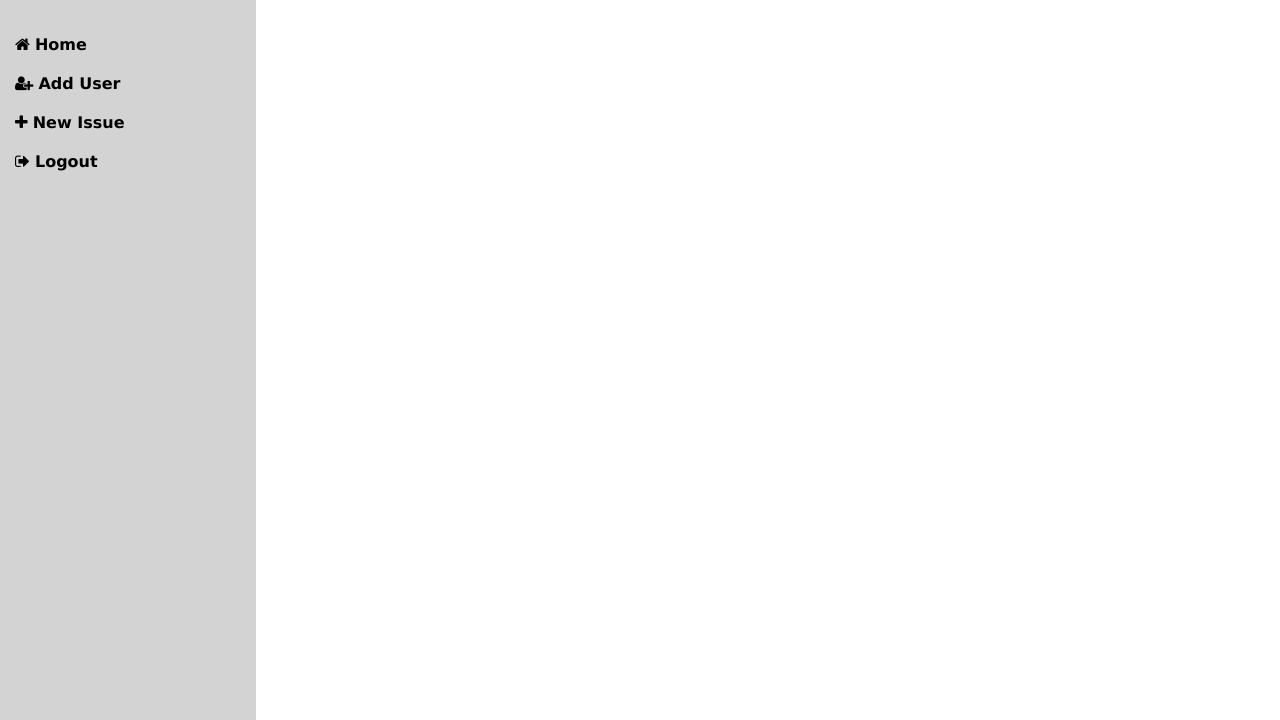
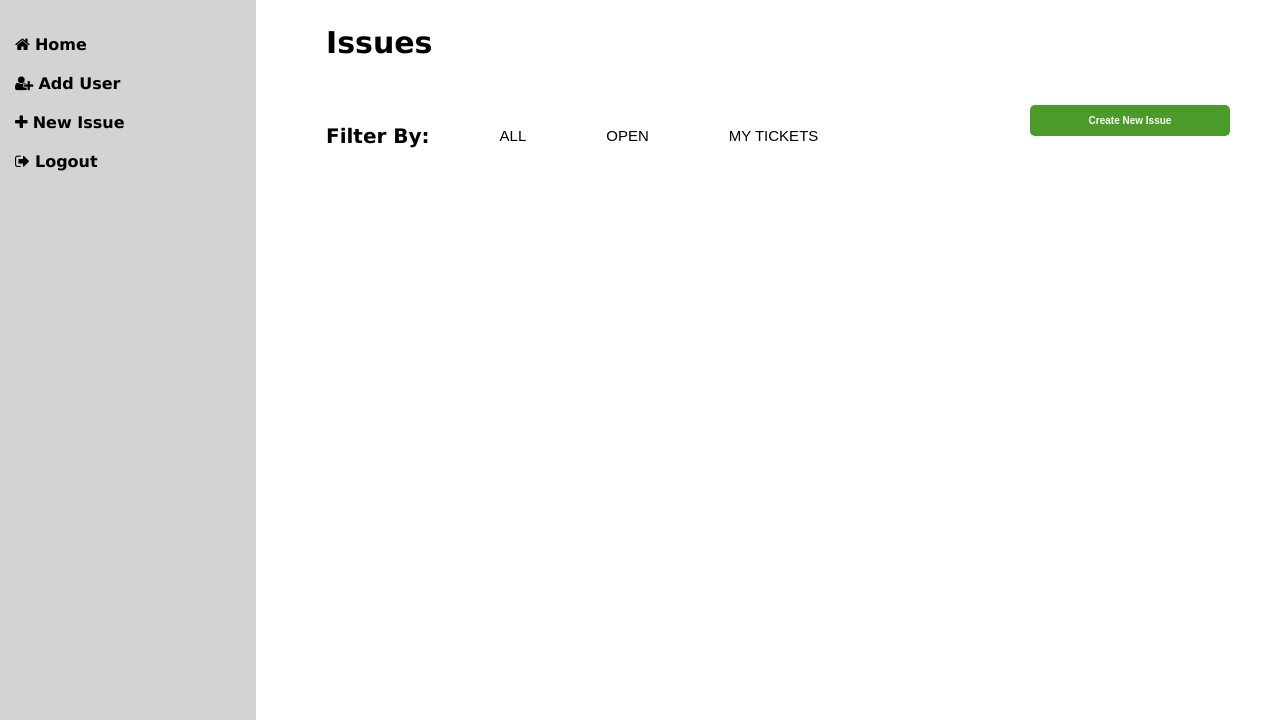
Before and after one commit to Coder-Jon014/info2180-project2, a PHP site: page /homeScreen.html in a window 1280 px wide. Shown: the part 80-800 px from the top of the page. Run offline with PHP 8.4, Linux system fonts and the light colour scheme.

Commit message:
Updated html and css files

```diff
--- a/homeScreen.html
+++ b/homeScreen.html
@@ -41,9 +41,22 @@
       </div>
     </div>
 
-      <div id="result">
-        <!--Table will be appear here-->
-      </div>
+    <!--Main Content-->
+
+     <div class= "main-content">
+        <div class = mainIssues>
+          <h2>Issues</h2><a href="Issuemaker.html"><button type="issue" id="issue" class="issueButton"> Create New Issue </button></a>
+        </div><br>
+        <div class = "filterbtns">
+          <h3>Filter By: </h3>
+          <button type="allissue" id="allissue">ALL</button>
+          <button type="openissue" id="openissue">OPEN</button>
+          <button type="ticket" id="ticket">MY TICKETS</button>
+        </div>
+        <div id = "result">
+          <!--Table will be appear here-->
+        </div>
+    </div>
     </div>
   </body>
 </html>
--- a/styles.css
+++ b/styles.css
@@ -161,48 +161,62 @@ select {
   cursor: pointer;
 }
 
-#allissue {
-  background-color: white; /* Blue */
-  border: none;
-  color: black;
-  padding-left: 25px;
-  padding-right: 25px;
-  padding-top: 2px;
-  padding-bottom: 2px;
-  text-decoration: none;
-  display: inline-block;
-  font-size: 20px;
-  font-family: "Times New Roman", Times, serif;
-  border-radius: 5px;
-  cursor: pointer;
+.mainIssues h2{
+  padding-left: 70px;
+  font-size: 30px;
+
 }
 
-#openissue {
+.issueButton{
+  margin-top: 20px;
+  border: none;
+  border-radius: 5px;
+  padding: 10px 0px 10px 0px;
+  width: 200px;
+  background-color: #4c9a2a;
+  color: #ffffff;
+  font-weight: bold;
+  margin-right: 50px;
+  float:right;
+  cursor: pointer;
+
+}
+
+.issueButton:hover{
+  background-color: #196139;
+
+}
+
+.filterbtns {
+  display: flex;
+  flex-direction: row;
+  grid-gap: 10px;
+  padding-left: 50px;
+}
+
+.filterbtns h3{
+  margin-left: 20px;
+  font-size: 20px;
+}
+
+#allissue, #openissue, #ticket{
+
+
+  border: none;
   background-color: white;
-  font-family: "Times New Roman", Times, serif;
-  border: none;
   color: black;
-  padding: 10px;
+  margin-left: 50px;
   text-align: center;
   text-decoration: none;
   display: inline-block;
-  font-size: 16px;
+  font-size: 15px;
+  cursor: pointer;
+  text-align: center;
+  padding: 10px;
   border-radius: 5px;
-  cursor: pointer;
 }
-
-#ticket {
-  background-color: white;
-  font-family: "Times New Roman", Times, serif;
-  border: none;
-  color: black;
-  padding: 10px;
-  text-align: center;
-  text-decoration: none;
-  display: inline-block;
-  font-size: 16px;
-  border-radius: 5px;
-  cursor: pointer;
+#allissue:hover, #openissue:hover, #ticket:hover{
+  background-color: #5091e7;
 }
 
 .filterbtns {
```
